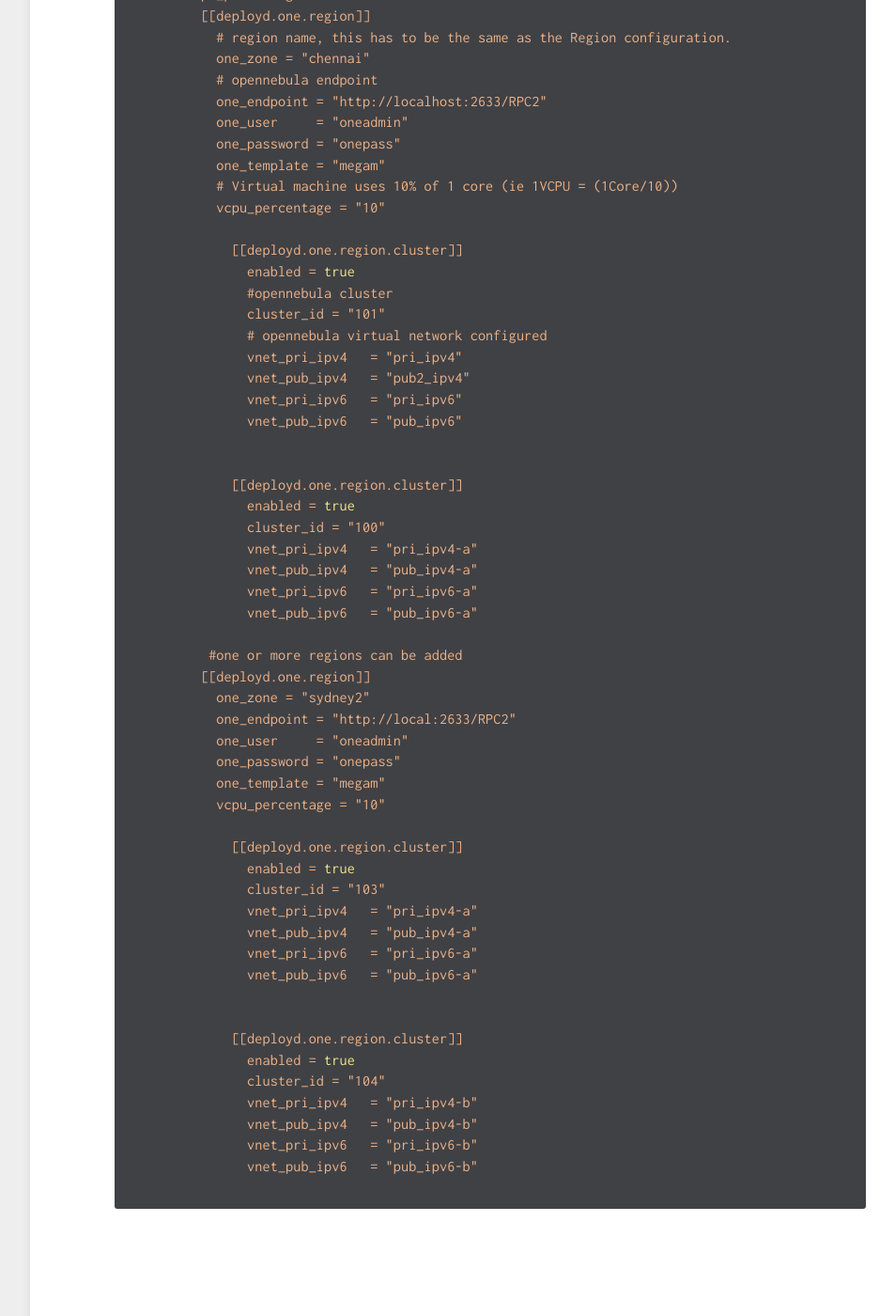
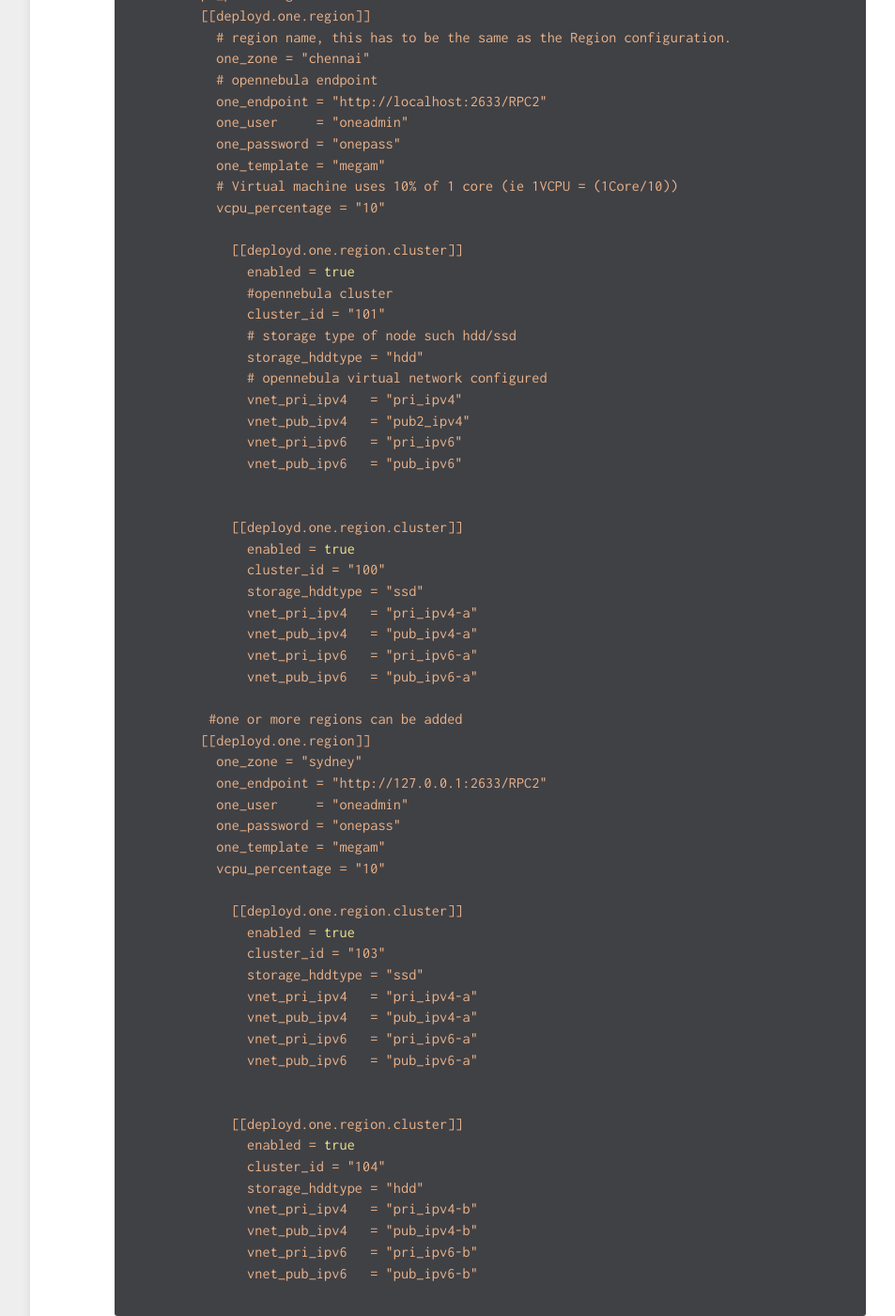
Before and after one commit to megamsys/docs.megam.io, a Jekyll site: the page built from _configuration/iaas.md, in a window 1280 px wide and 1400 px high, scrolled down 1101 px. Shown: the whole window at 94% size, without its empty margins (268-1221 px from the left). Built offline with Jekyll 4.4.1, drawn with Linux system fonts in a browser that asks for light colours.

Commit message:
vertice deployd configuration changes

```diff
--- a/_configuration/iaas.md
+++ b/_configuration/iaas.md
@@ -55,6 +55,8 @@ Configure */var/lib/megam/vertice/vertice.conf*
                 enabled = true
                 #opennebula cluster
                 cluster_id = "101"
+                # storage type of node such hdd/ssd
+                storage_hddtype = "hdd"
                 # opennebula virtual network configured
                 vnet_pri_ipv4   = "pri_ipv4"
                 vnet_pub_ipv4   = "pub2_ipv4"
@@ -65,6 +67,7 @@ Configure */var/lib/megam/vertice/vertice.conf*
               [[deployd.one.region.cluster]]
                 enabled = true
                 cluster_id = "100"
+                storage_hddtype = "ssd"
                 vnet_pri_ipv4   = "pri_ipv4-a"
                 vnet_pub_ipv4   = "pub_ipv4-a"
                 vnet_pri_ipv6   = "pri_ipv6-a"
@@ -72,8 +75,8 @@ Configure */var/lib/megam/vertice/vertice.conf*
 
            #one or more regions can be added
           [[deployd.one.region]]
-            one_zone = "sydney2"
-            one_endpoint = "http://local:2633/RPC2"
+            one_zone = "sydney"
+            one_endpoint = "http://127.0.0.1:2633/RPC2"
             one_user     = "oneadmin"
             one_password = "onepass"
             one_template = "megam"
@@ -82,6 +85,7 @@ Configure */var/lib/megam/vertice/vertice.conf*
               [[deployd.one.region.cluster]]
                 enabled = true
                 cluster_id = "103"
+                storage_hddtype = "ssd"
                 vnet_pri_ipv4   = "pri_ipv4-a"
                 vnet_pub_ipv4   = "pub_ipv4-a"
                 vnet_pri_ipv6   = "pri_ipv6-a"
@@ -91,6 +95,7 @@ Configure */var/lib/megam/vertice/vertice.conf*
               [[deployd.one.region.cluster]]
                 enabled = true
                 cluster_id = "104"
+                storage_hddtype = "hdd"
                 vnet_pri_ipv4   = "pri_ipv4-b"
                 vnet_pub_ipv4   = "pub_ipv4-b"
                 vnet_pri_ipv6   = "pri_ipv6-b"
```
